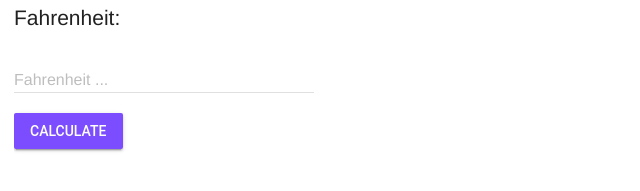
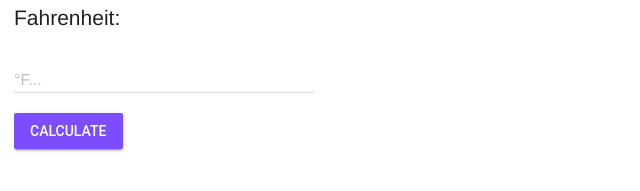
Before and after one commit to Evgeny-Vovk/ICS2O-Unit6-01-HTML, a plain HTML site: page index.html in a window 1280 px wide. Shown: the part 225-416 px from the top of the page, 0-640 px from the left. Drawn offline with nearby package versions, Linux system fonts and the light colour scheme.

Commit message:
ACCESSIBILITY FIX

```diff
--- a/index.html
+++ b/index.html
@@ -34,7 +34,7 @@
         <form action="#">
           <div class="mdl-textfield mdl-js-textfield">
             <input class="mdl-textfield__input" type="text" pattern="-?[0-9]*(\.[0-9]+)?" id="fahrenheit"/>
-              <label class="mdl-textfield__label">Fahrenheit ...</label>
+            <label class="mdl-textfield__label" for="fahrenheit">°F...</label>
             <span class="mdl-textfield__error">Input is not a number!</span>
           </div>
         </form>
```
